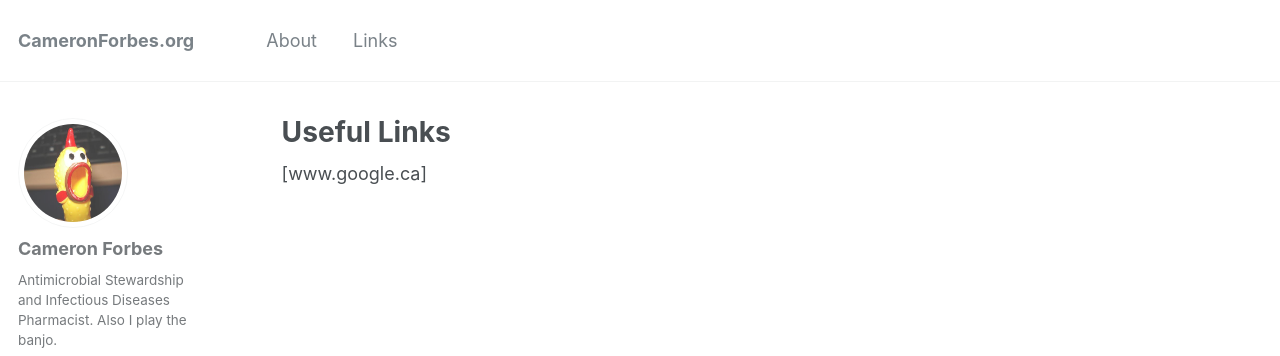
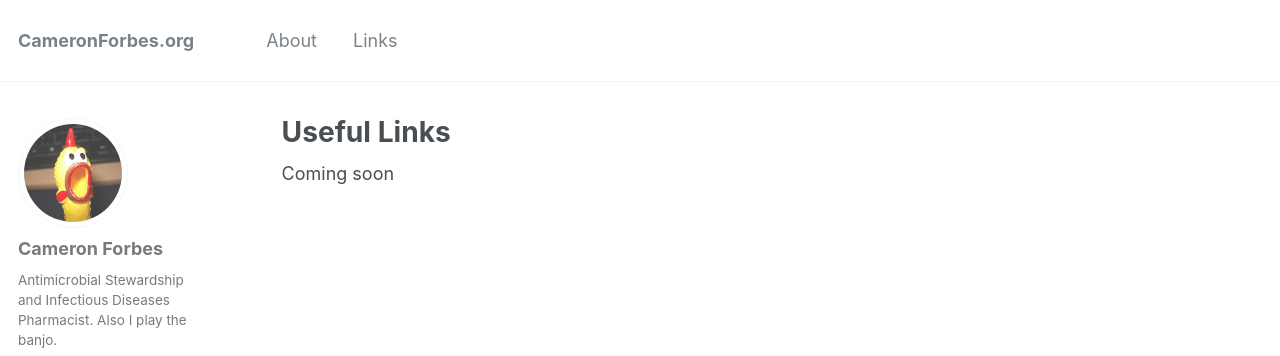
Before and after one commit to BanjoCam/banjocam.github.io, a Jekyll site: the page built from _pages/links.md, in a window 1280 px wide. Shown: the top 356 px of the page. Built offline with Jekyll 4.4.1, drawn with Linux system fonts in a browser that asks for light colours.

```diff
--- a/_pages/links.md
+++ b/_pages/links.md
@@ -4,4 +4,4 @@
 layout: single
 ---
 
-[www.google.ca]
+Coming soon
```
